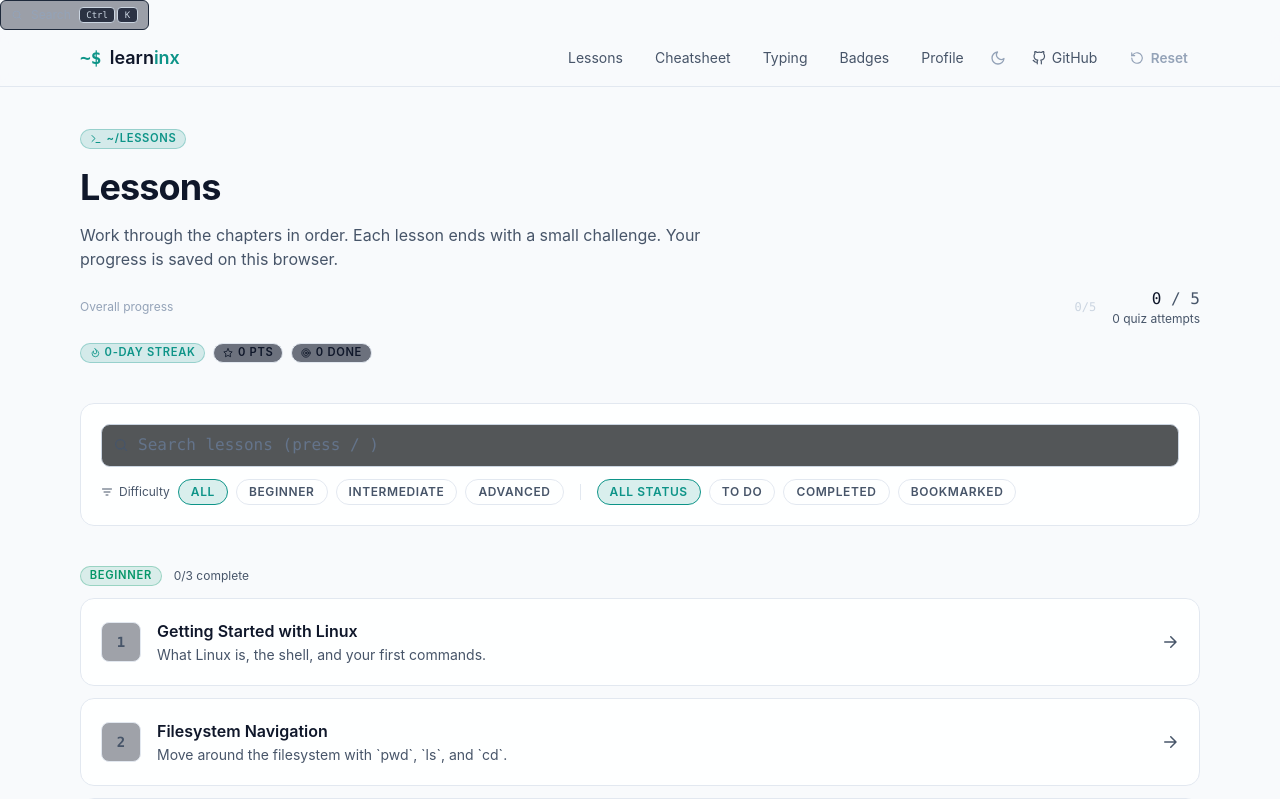
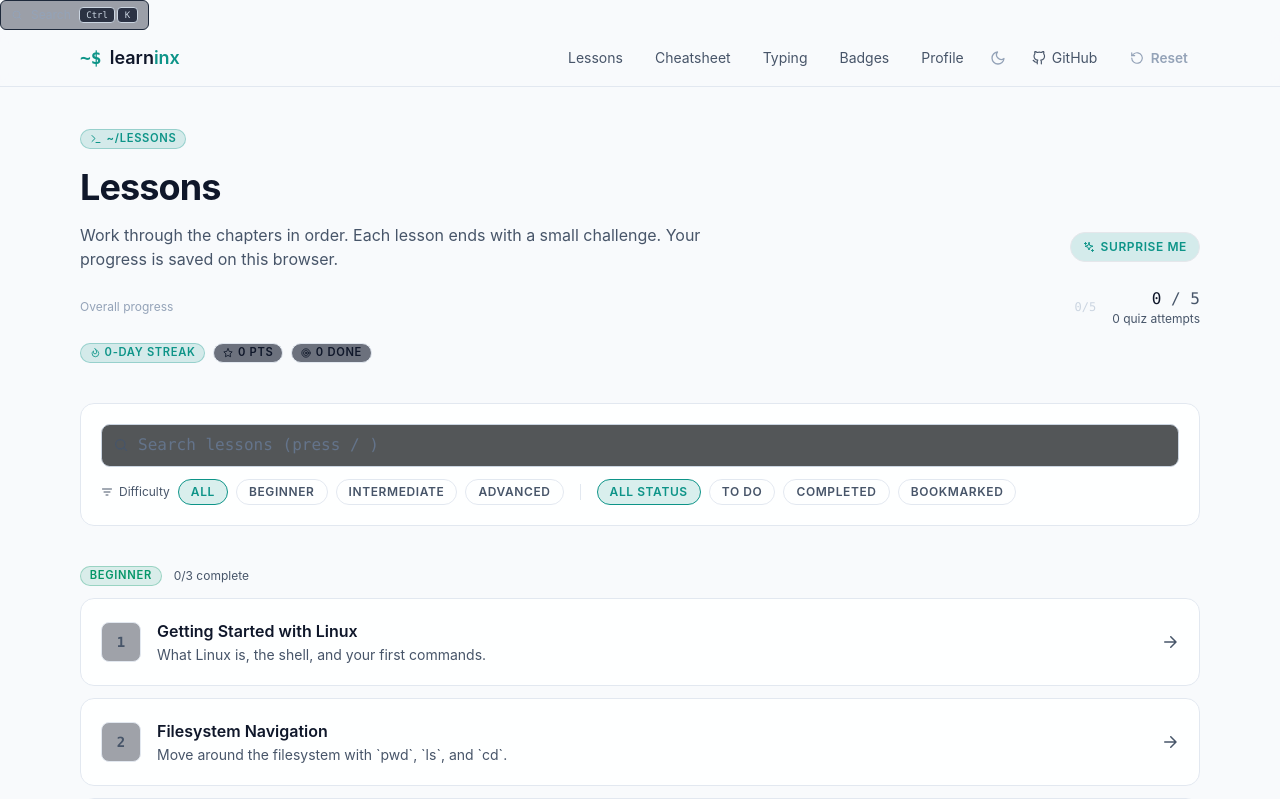
Before and after one commit to learninx11/Learninx, a Next.js app: page /lessons in a window 1280 px wide. Shown: the top 799 px of the page. Built offline with nearby package versions, Linux system fonts and the light colour scheme.

Commit message:
Added new feature.

```diff
--- a/src/app/lessons/_lessons-index-client.tsx
+++ b/src/app/lessons/_lessons-index-client.tsx
@@ -1,13 +1,15 @@
 'use client';
 
 import Link from 'next/link';
-import { useEffect, useMemo, useRef, useState } from 'react';
+import { useRouter } from 'next/navigation';
+import { useCallback, useEffect, useMemo, useRef, useState } from 'react';
 import {
   ArrowRightIcon,
   BookmarkIcon,
   CheckIcon,
   FilterIcon,
   SearchIcon,
+  SparklesIcon,
   TerminalIcon,
 } from '@/components/ui/Icon';
 import { Pill, ProgressBar } from '@/components/ui/Pill';
@@ -55,6 +57,9 @@ export function LessonsIndexClient({ lessons }: { lessons: Lesson[] }) {
     return () => window.removeEventListener('keydown', onKey);
   }, []);
 
+  const router = useRouter();
+  const lastSurpriseRef = useRef<string | null>(null);
+
   const lessonsWithStatus = useMemo(
     () =>
       lessons.map((l) => ({
@@ -64,6 +69,25 @@ export function LessonsIndexClient({ lessons }: { lessons: Lesson[] }) {
       })),
     [lessons, completedSet, ready, state.bookmarks],
   );
+
+  // Pick a random lesson, preferring ones the user hasn't completed yet.
+  // Avoids repeating the same slug twice in a row. No-op when no lessons
+  // are available (e.g. during SSR before data hydrates).
+  const surprise = useCallback(() => {
+    if (lessonsWithStatus.length === 0) return;
+    const pool =
+      lessonsWithStatus.filter((l) => !l.completed).length > 0
+        ? lessonsWithStatus.filter((l) => !l.completed)
+        : lessonsWithStatus;
+    const candidates =
+      pool.length > 1 && lastSurpriseRef.current
+        ? pool.filter((l) => l.slug !== lastSurpriseRef.current)
+        : pool;
+    const pick = candidates[Math.floor(Math.random() * candidates.length)];
+    if (!pick) return;
+    lastSurpriseRef.current = pick.slug;
+    router.push(`/lessons/${pick.slug}`);
+  }, [lessonsWithStatus, router]);
 
   const filtered = useMemo(() => {
     const q = query.trim().toLowerCase();
@@ -120,10 +144,22 @@ export function LessonsIndexClient({ lessons }: { lessons: Lesson[] }) {
         <h1 className="text-3xl font-bold tracking-tight sm:text-4xl">
           Lessons
         </h1>
-        <p className="max-w-2xl text-[var(--lx-muted)]">
-          Work through the chapters in order. Each lesson ends with a small
-          challenge. Your progress is saved on this browser.
-        </p>
+        <div className="flex flex-wrap items-center justify-between gap-3">
+          <p className="max-w-2xl text-[var(--lx-muted)]">
+            Work through the chapters in order. Each lesson ends with a small
+            challenge. Your progress is saved on this browser.
+          </p>
+          <button
+            type="button"
+            onClick={surprise}
+            disabled={lessons.length === 0}
+            className="inline-flex items-center gap-1.5 rounded-full border border-[var(--lx-accent)]/40 bg-[var(--lx-accent-glow)] px-3 py-1.5 text-xs font-semibold uppercase tracking-wider text-[var(--lx-accent)] transition hover:border-[var(--lx-accent)] hover:bg-[var(--lx-accent)]/15 disabled:cursor-not-allowed disabled:opacity-50"
+            aria-label="Open a random lesson"
+            title="Open a random lesson"
+          >
+            <SparklesIcon size={12} /> Surprise me
+          </button>
+        </div>
 
         <div className="grid gap-4 sm:grid-cols-[1fr_auto] sm:items-end">
           <ProgressBar
```
Also changed, not shown: 1 other file (tests, documents, lock files or other folders).
